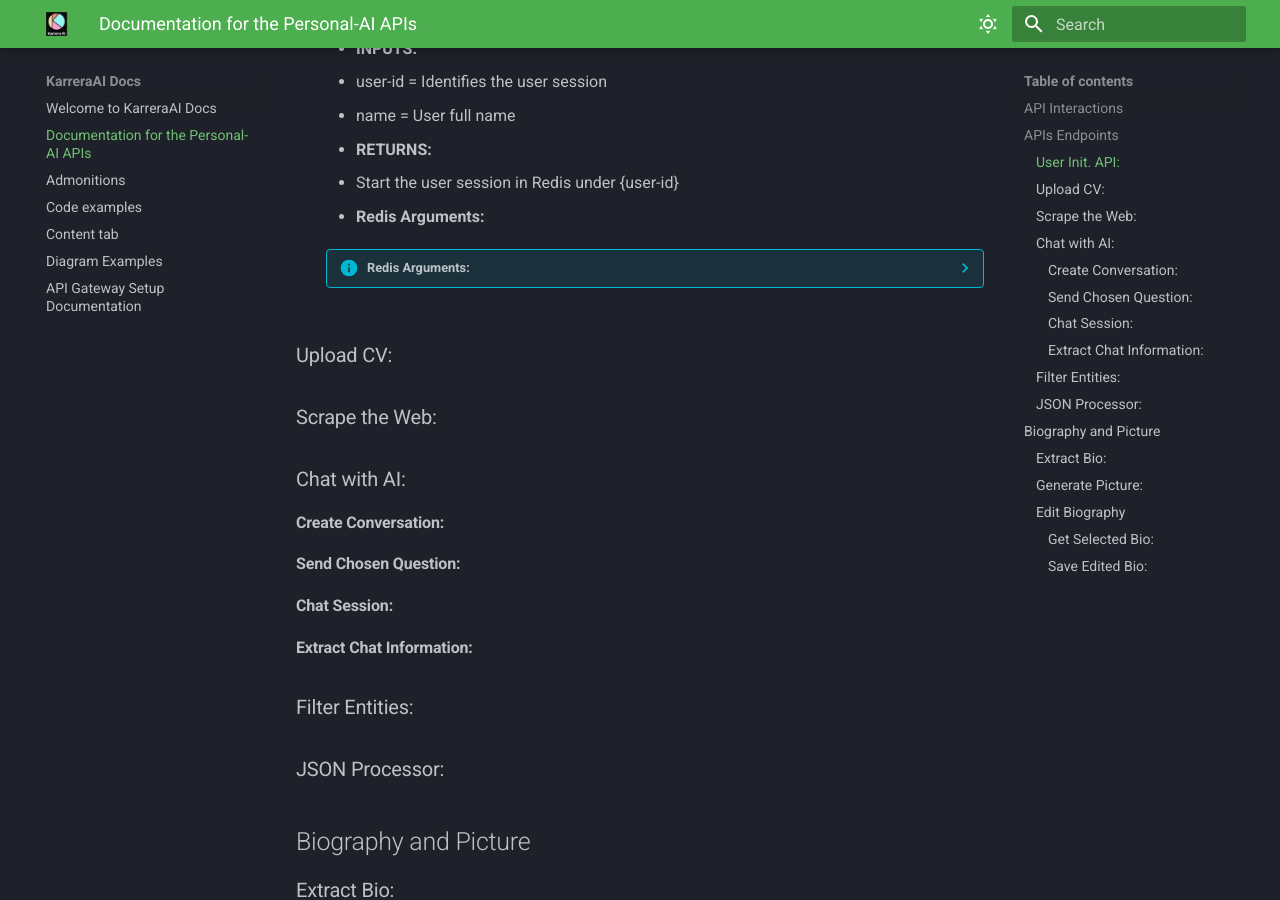
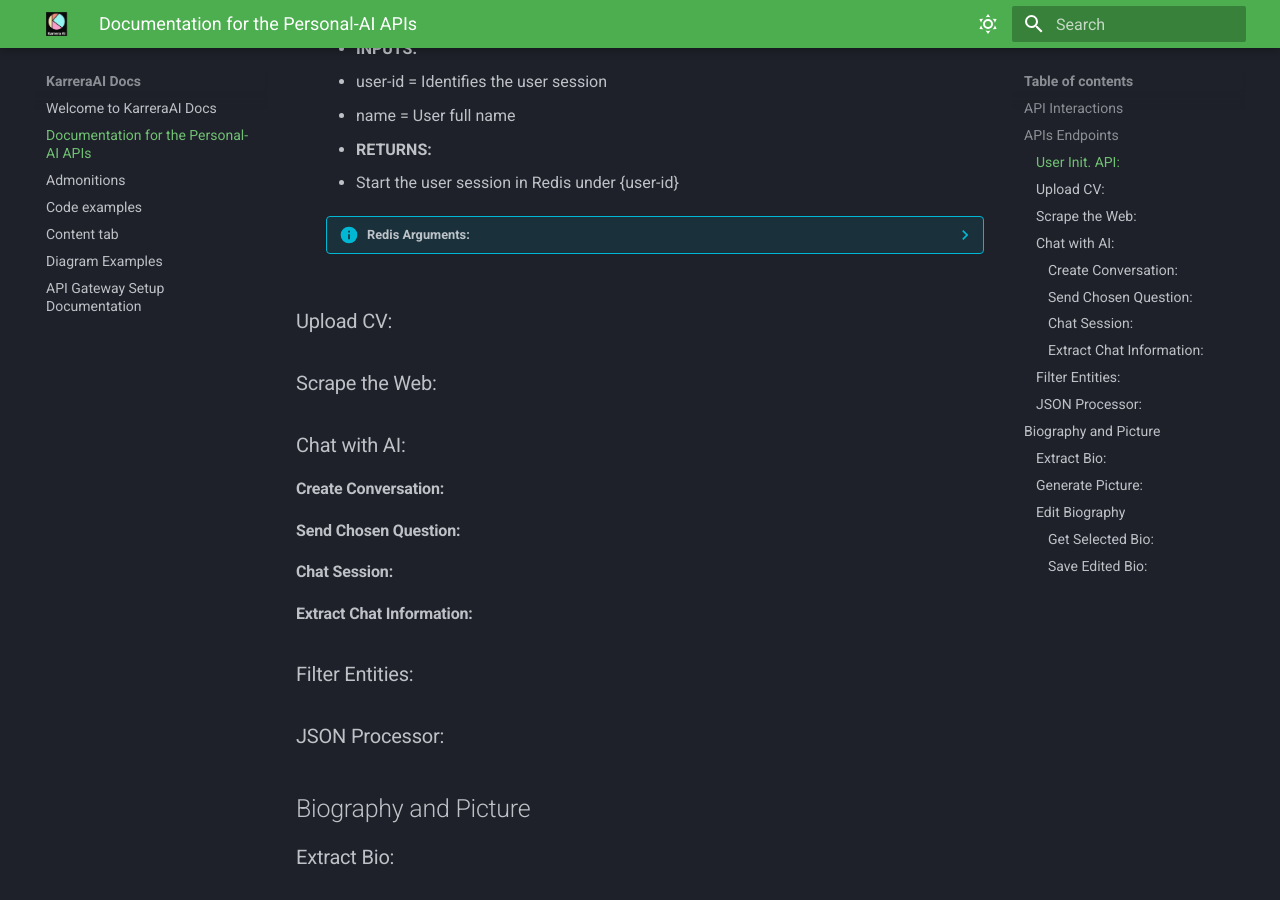
Before and after one commit to KarreraAI/knowledge-base, an MkDocs documentation site: the page built from docs/Personal-AI-APIs.md, in a window 1280 px wide and 900 px high, scrolled down 834 px. Built offline with MkDocs 1.6.1 and Material for MkDocs 9.7.7, drawn with Linux system fonts in a browser that asks for light colours.

Commit message:
Update Personal-AI-APIs.md

````diff
--- a/docs/Personal-AI-APIs.md
+++ b/docs/Personal-AI-APIs.md
@@ -47,7 +47,6 @@
       * name = User full name
     * **RETURNS:**
       * Start the user session in Redis under {user-id}
-    * **Redis Arguments:**
 
     ??? info "Redis Arguments:"
         ```
````
